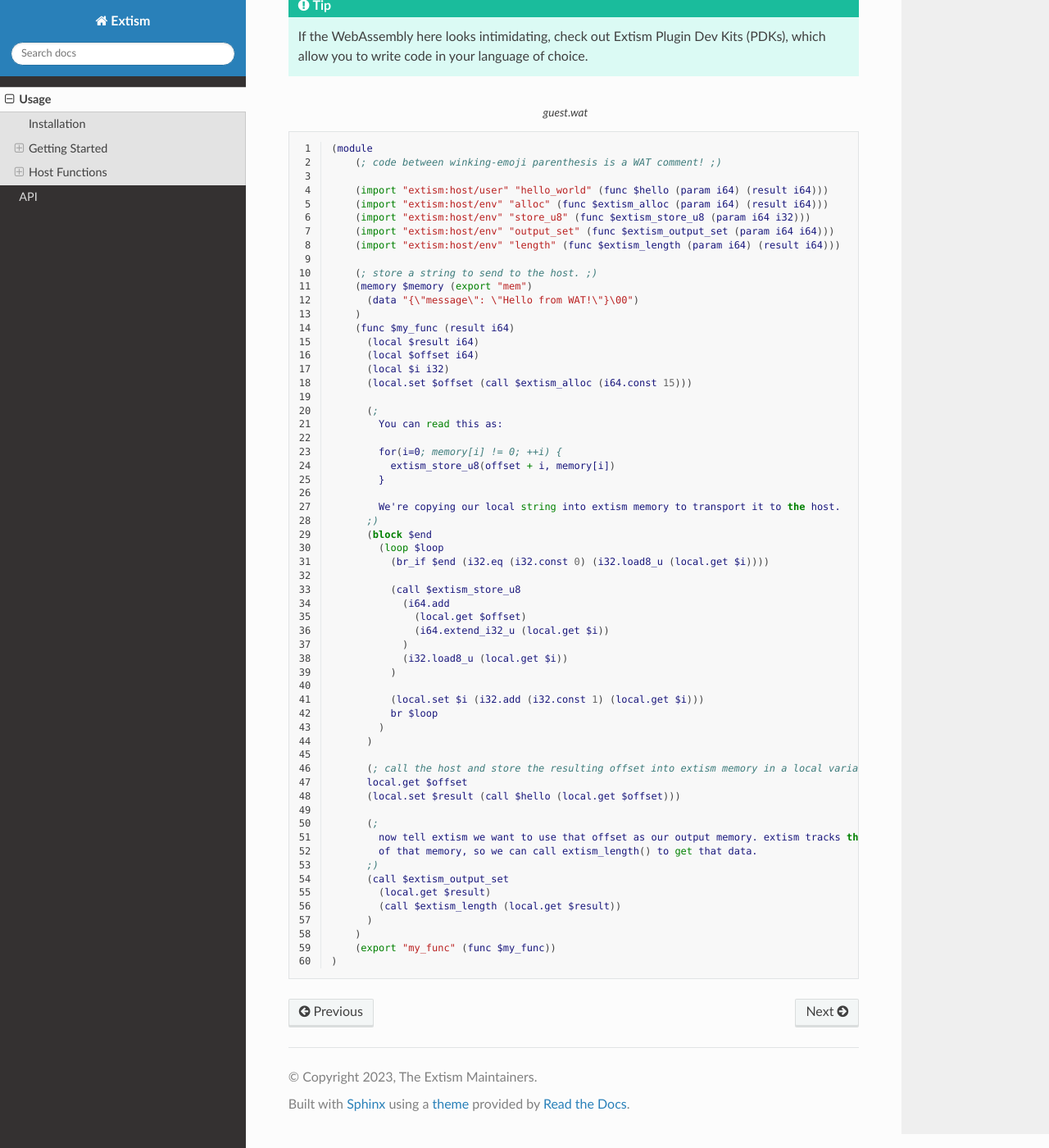
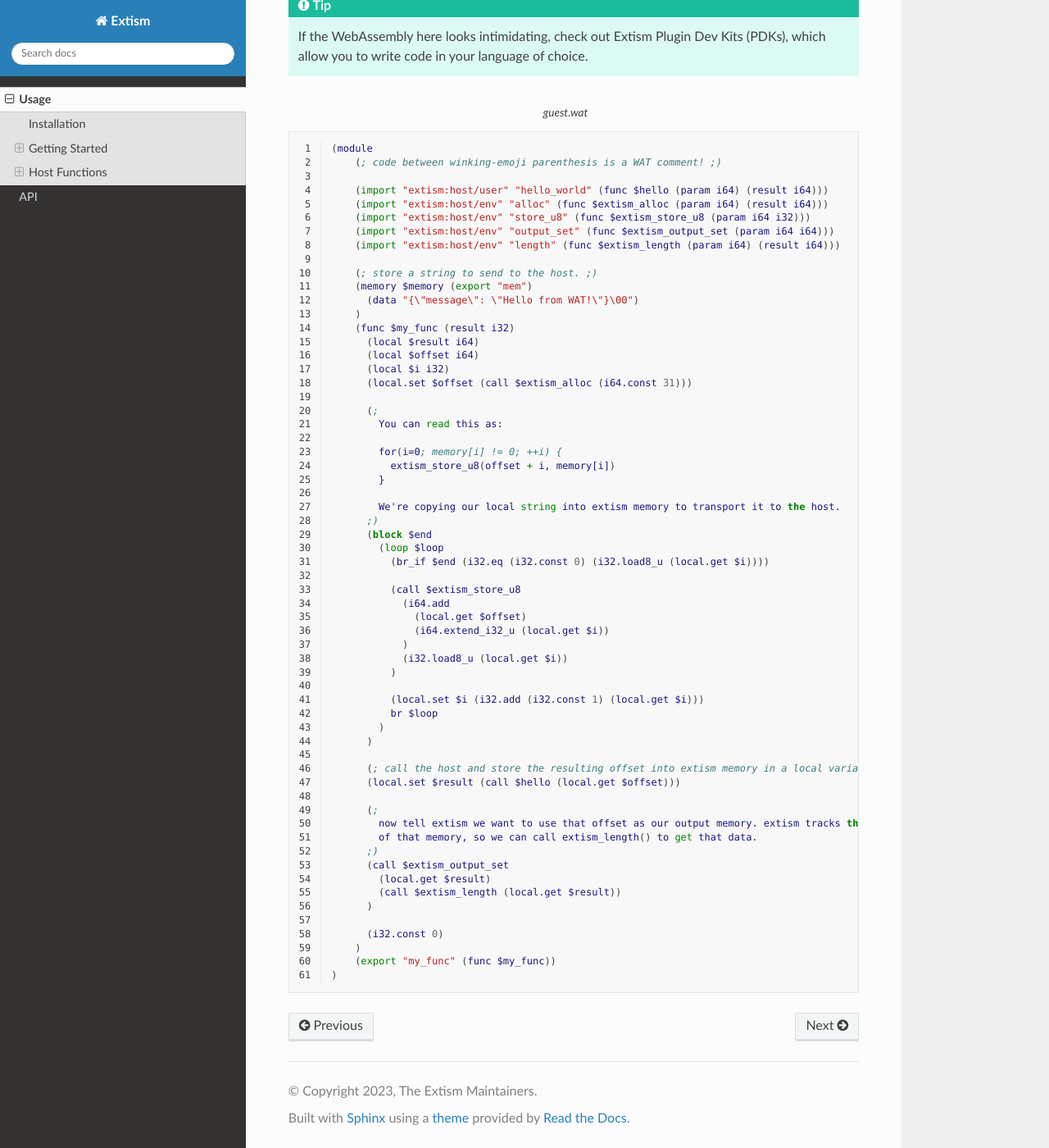
Before and after one commit to extism/python-sdk, a Sphinx documentation site: the page built from docs/source/usage.rst, in a window 1280 px wide and 1400 px high, scrolled down 3199 px. Shown: the whole window at 82% size. Built offline with Sphinx 7.4.7 and the Read the Docs theme 2.0.0, drawn with Linux system fonts in a browser that asks for light colours.

Commit message:
docs: fix broken guest code

```diff
--- a/docs/source/usage.rst
+++ b/docs/source/usage.rst
@@ -209,11 +209,11 @@ Guest Code
         (memory $memory (export "mem")
           (data "{\"message\": \"Hello from WAT!\"}\00")
         )
-        (func $my_func (result i64)
+        (func $my_func (result i32)
           (local $result i64)
           (local $offset i64)
           (local $i i32)
-          (local.set $offset (call $extism_alloc (i64.const 15)))
+          (local.set $offset (call $extism_alloc (i64.const 31)))
 
           (;
             You can read this as:
@@ -242,7 +242,6 @@ Guest Code
           )
 
           (; call the host and store the resulting offset into extism memory in a local variable. ;)
-          local.get $offset
           (local.set $result (call $hello (local.get $offset)))
 
           (;
@@ -253,6 +252,8 @@ Guest Code
             (local.get $result)
             (call $extism_length (local.get $result))
           )
+
+          (i32.const 0)
         )
         (export "my_func" (func $my_func))
     )
```
